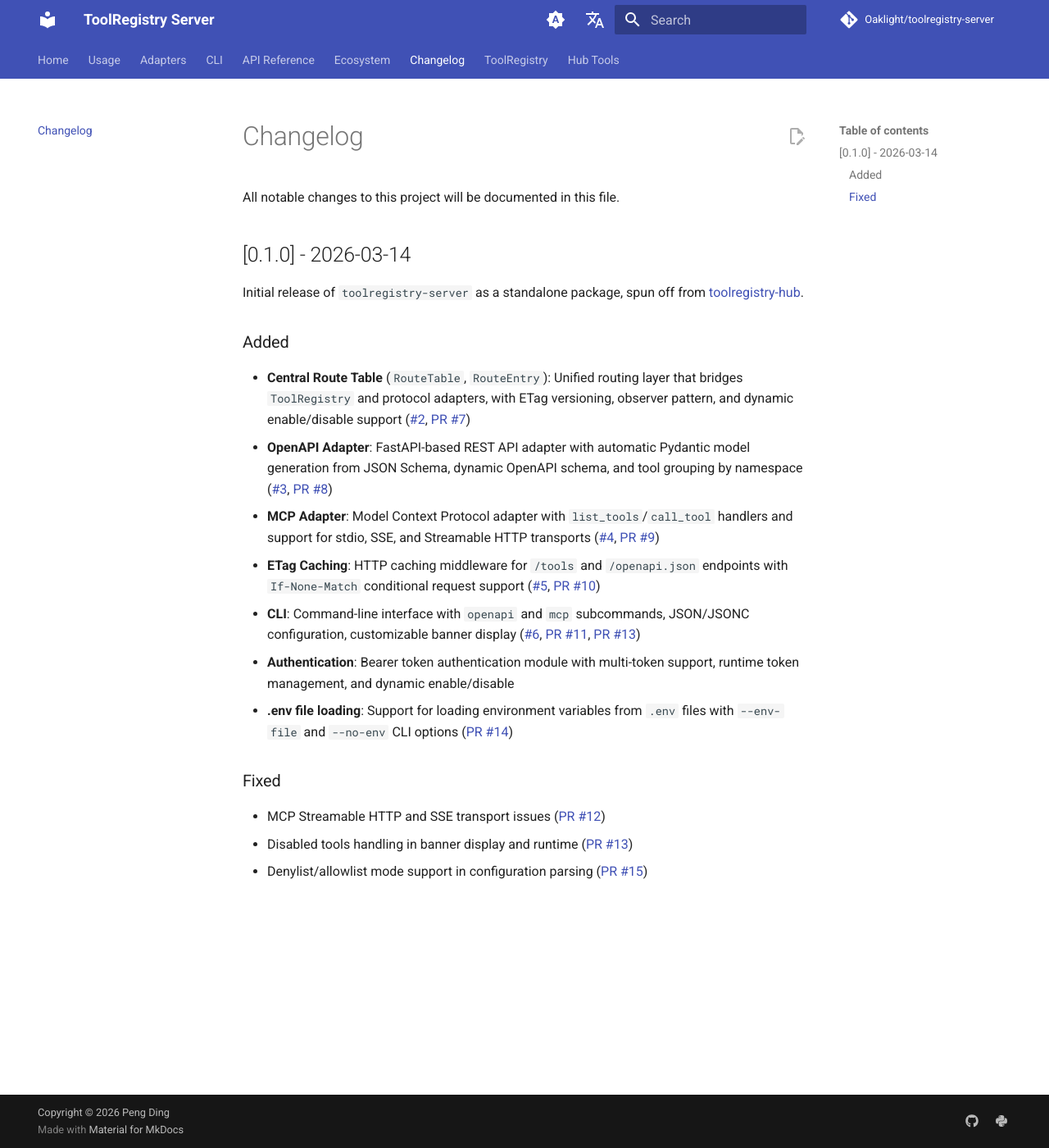
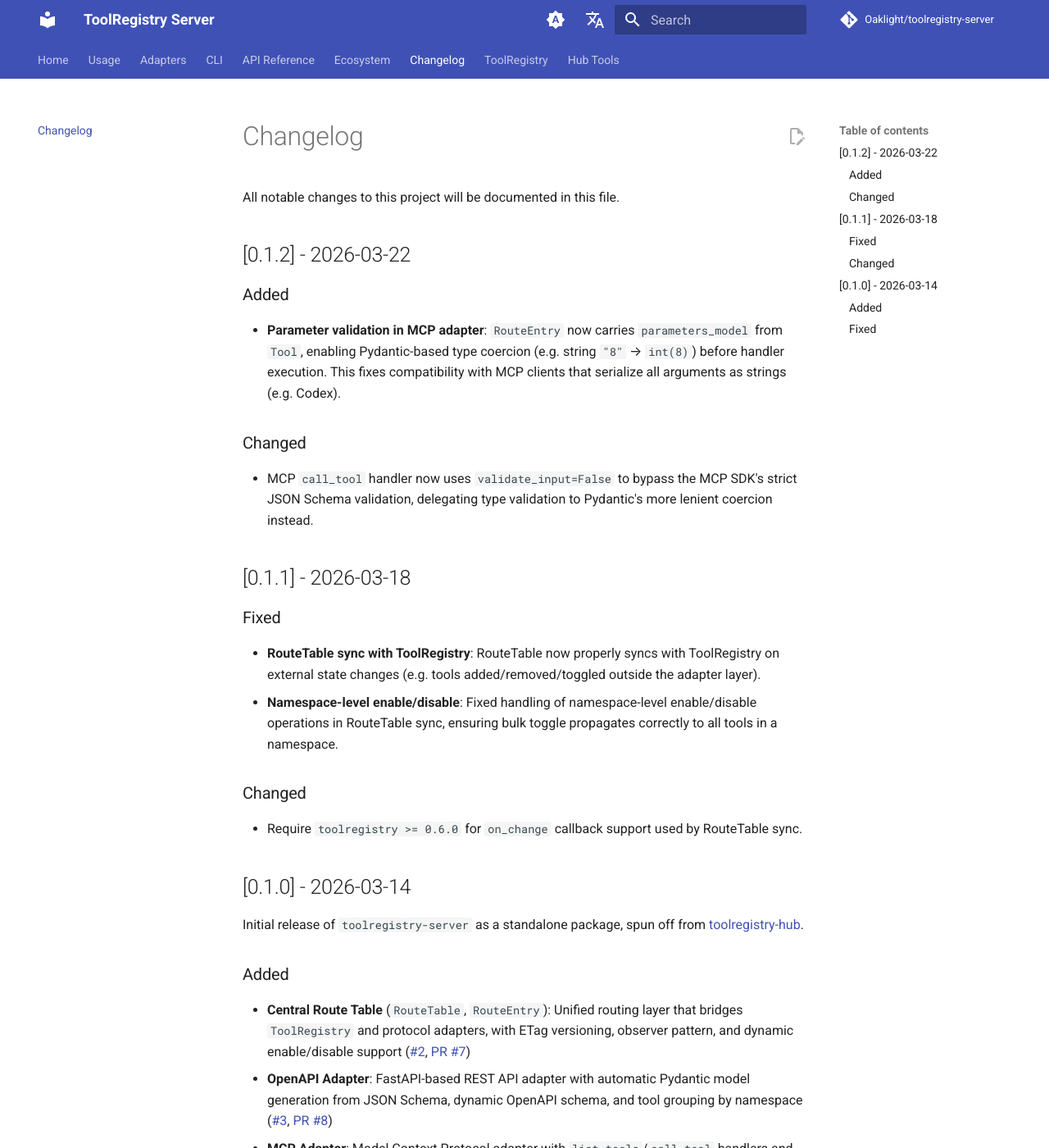
Before and after one commit to Oaklight/toolregistry-server, an MkDocs documentation site: the page built from docs/changelog.md, in a window 1280 px wide and 1400 px high. Shown: the whole window at 82% size. Built offline with MkDocs 1.6.1 and Material for MkDocs 9.7.7, drawn with Linux system fonts in a browser that asks for light colours; comment, search, counter and statistics services are not loaded.

Commit message:
docs: add 0.1.1 and 0.1.2 changelog entries

```diff
--- a/docs/changelog.md
+++ b/docs/changelog.md
@@ -1,6 +1,27 @@
 # Changelog
 
 All notable changes to this project will be documented in this file.
+
+## [0.1.2] - 2026-03-22
+
+### Added
+
+- **Parameter validation in MCP adapter**: `RouteEntry` now carries `parameters_model` from `Tool`, enabling Pydantic-based type coercion (e.g. string `"8"` → `int(8)`) before handler execution. This fixes compatibility with MCP clients that serialize all arguments as strings (e.g. Codex).
+
+### Changed
+
+- MCP `call_tool` handler now uses `validate_input=False` to bypass the MCP SDK's strict JSON Schema validation, delegating type validation to Pydantic's more lenient coercion instead.
+
+## [0.1.1] - 2026-03-18
+
+### Fixed
+
+- **RouteTable sync with ToolRegistry**: RouteTable now properly syncs with ToolRegistry on external state changes (e.g. tools added/removed/toggled outside the adapter layer).
+- **Namespace-level enable/disable**: Fixed handling of namespace-level enable/disable operations in RouteTable sync, ensuring bulk toggle propagates correctly to all tools in a namespace.
+
+### Changed
+
+- Require `toolregistry >= 0.6.0` for `on_change` callback support used by RouteTable sync.
 
 ## [0.1.0] - 2026-03-14
 
```
